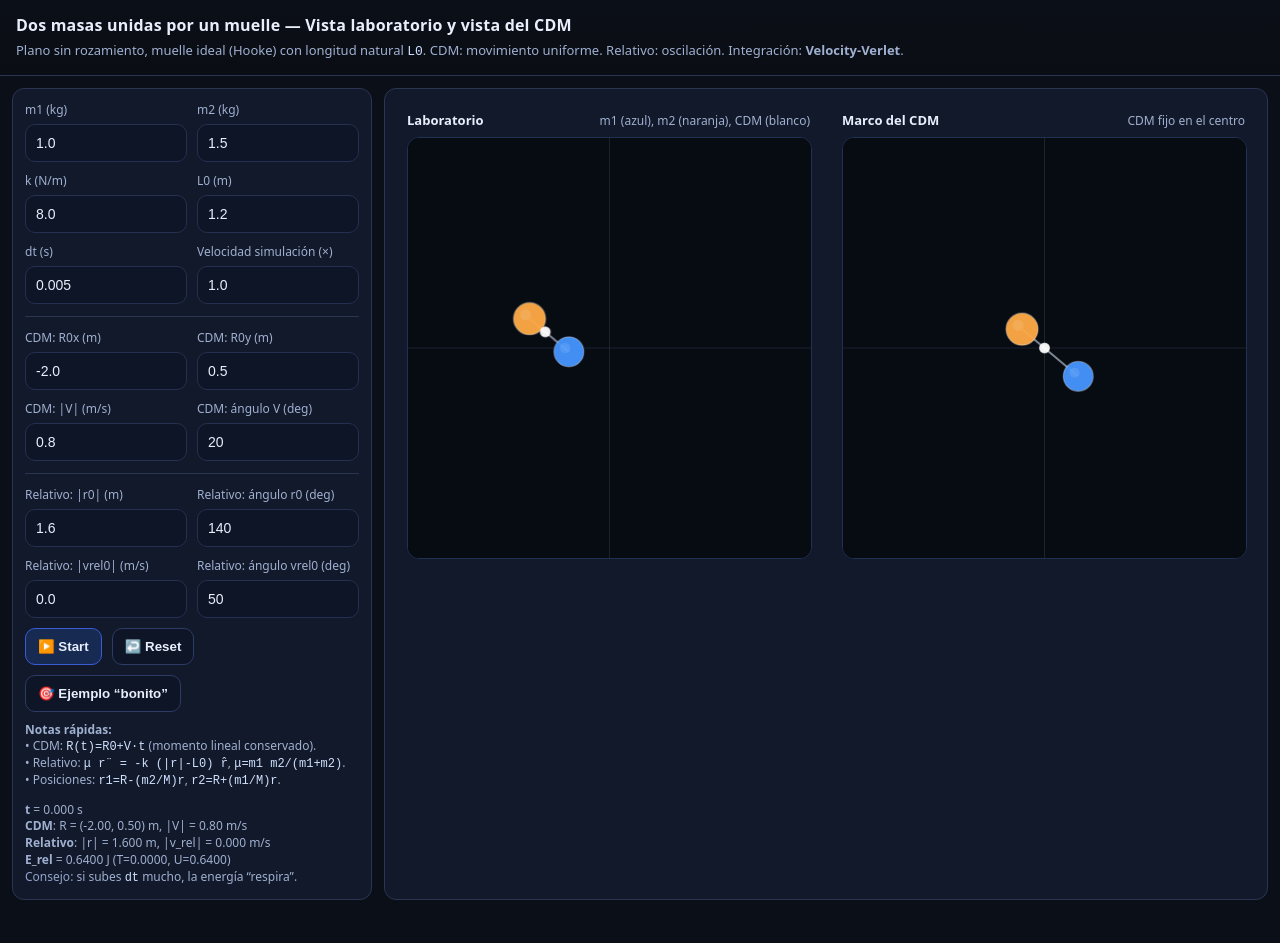
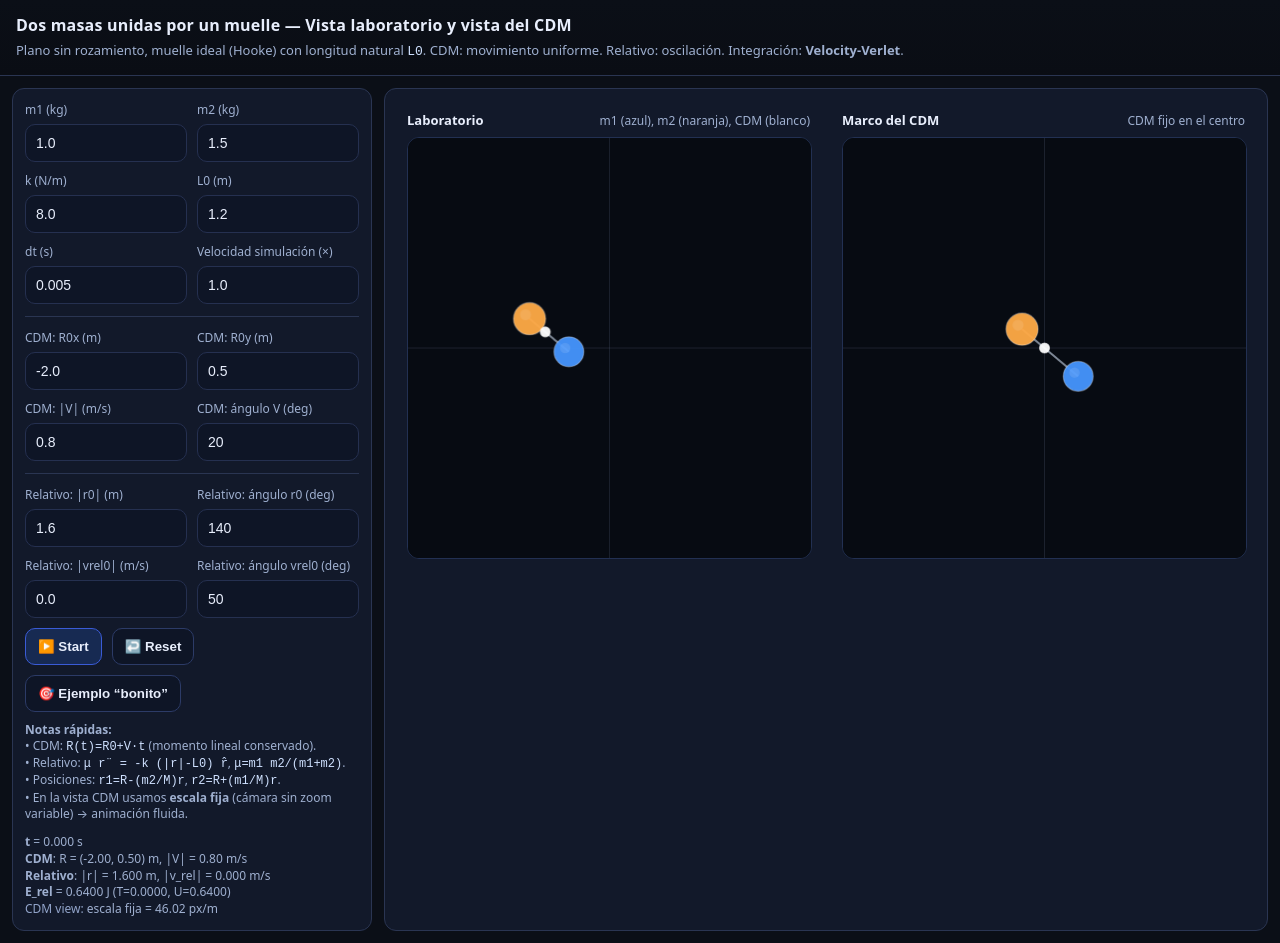
Before and after one commit to JesusSubias/potencial-armonico, a plain HTML site: page index.html in a window 1280 px wide. Before the commit the page ends 912 px from the top, so only its background shows below. Drawn offline with Linux system fonts and the light colour scheme.

Commit message:
index.html

```diff
--- a/index.html
+++ b/index.html
@@ -12,9 +12,7 @@
     header h1 { margin:0; font-size:16px; font-weight:700; letter-spacing:.2px; }
     header p { margin:6px 0 0; color:var(--muted); font-size:13px; line-height:1.3; }
     .wrap { display:grid; grid-template-columns: 360px 1fr; gap:12px; padding:12px; }
-    @media (max-width: 900px){
-      .wrap { grid-template-columns: 1fr; }
-    }
+    @media (max-width: 900px){ .wrap { grid-template-columns: 1fr; } }
     .panel { background:var(--panel); border:1px solid var(--line); border-radius:12px; overflow:hidden; }
     .controls { padding:12px; }
     .grid { display:grid; grid-template-columns: 1fr 1fr; gap:10px; }
@@ -31,9 +29,7 @@
     button.primary { background:#172a52; border-color:#3a5bd6; }
     .small { font-size:12px; color:var(--muted); margin-top:10px; line-height:1.35; }
     .canvWrap { display:grid; grid-template-columns: 1fr 1fr; gap:12px; padding:12px; }
-    @media (max-width: 900px){
-      .canvWrap { grid-template-columns: 1fr; }
-    }
+    @media (max-width: 900px){ .canvWrap { grid-template-columns: 1fr; } }
     .canvasCard { padding:10px; }
     .canvasTitle { display:flex; justify-content:space-between; align-items:baseline; margin:0 0 8px; }
     .canvasTitle b { font-size:13px; }
@@ -46,7 +42,8 @@
 <body>
 <header>
   <h1>Dos masas unidas por un muelle — Vista laboratorio y vista del CDM</h1>
-  <p>Plano sin rozamiento, muelle ideal (Hooke) con longitud natural <code>L0</code>. CDM: movimiento uniforme. Relativo: oscilación. Integración: <b>Velocity-Verlet</b>.</p>
+  <p>Plano sin rozamiento, muelle ideal (Hooke) con longitud natural <code>L0</code>.
+     CDM: movimiento uniforme. Relativo: oscilación. Integración: <b>Velocity-Verlet</b>.</p>
 </header>
 
 <div class="wrap">
@@ -140,6 +137,7 @@
         • CDM: <code>R(t)=R0+V·t</code> (momento lineal conservado).<br>
         • Relativo: <code>μ r¨ = -k (|r|-L0) r̂</code>, <code>μ=m1 m2/(m1+m2)</code>.<br>
         • Posiciones: <code>r1=R-(m2/M)r</code>, <code>r2=R+(m1/M)r</code>.<br>
+        • En la vista CDM usamos <b>escala fija</b> (cámara sin zoom variable) → animación fluida.
       </div>
     </div>
 
@@ -179,7 +177,6 @@
   function dot(a,b){ return a.x*b.x + a.y*b.y; }
   function norm(a){ return Math.hypot(a.x,a.y); }
 
-  // Draw a spring between p and q (screen coords)
   function drawSpring(ctx, p, q, coils=14, amp=8){
     const dx = q.x - p.x, dy = q.y - p.y;
     const L = Math.hypot(dx,dy);
@@ -222,18 +219,6 @@
     ctx.restore();
   }
 
-  function drawTrace(ctx, pts, color){
-    if(pts.length < 2) return;
-    ctx.save();
-    ctx.strokeStyle = color;
-    ctx.lineWidth = 1.5;
-    ctx.beginPath();
-    ctx.moveTo(pts[0].x, pts[0].y);
-    for(let i=1;i<pts.length;i++) ctx.lineTo(pts[i].x, pts[i].y);
-    ctx.stroke();
-    ctx.restore();
-  }
-
   function drawDisk(ctx, p, radius, fill, stroke="rgba(255,255,255,0.3)"){
     ctx.save();
     ctx.beginPath();
@@ -243,7 +228,6 @@
     ctx.strokeStyle = stroke;
     ctx.lineWidth = 1.2;
     ctx.stroke();
-    // highlight suave
     ctx.beginPath();
     ctx.arc(p.x - radius*0.25, p.y - radius*0.25, radius*0.35, 0, 2*Math.PI);
     ctx.fillStyle = "rgba(255,255,255,0.10)";
@@ -251,7 +235,7 @@
     ctx.restore();
   }
 
-  // --- Canvas setup (NO resize cada frame) ---
+  // --- Canvas setup (no resize each frame) ---
   const cLab = $("cLab");
   const cCOM = $("cCOM");
   const ctxLab = cLab.getContext("2d");
@@ -263,7 +247,7 @@
     canvas.width = Math.floor(rect.width * dpr);
     canvas.height = Math.floor(rect.height * dpr);
     const ctx = canvas.getContext("2d");
-    ctx.setTransform(dpr,0,0,dpr,0,0); // dibujar en px CSS
+    ctx.setTransform(dpr,0,0,dpr,0,0); // draw in CSS pixels
     return {w: rect.width, h: rect.height};
   }
 
@@ -295,10 +279,13 @@
   // Relative motion (r and vrel)
   let r, vrel;
 
-  // Traces
-  const traceLab = []; // CDM in lab frame
-  const traceCOM = []; // mass2 in COM frame
-  const TRACE_MAX = 800;
+  // Traces stored in WORLD coords (meters), not pixels
+  const traceR_world = [];   // COM path in lab frame, points = {x,y} in meters
+  const traceR2c_world = []; // mass2 path in COM frame, points = {x,y} in meters
+  const TRACE_MAX = 900;
+
+  // Fixed camera scale for COM view (computed once on reset)
+  let fixedScaleCOM = 1;
 
   function readInputs(){
     m1 = parseFloat($("m1").value);
@@ -326,18 +313,6 @@
     vrel = vec(vrelmag*Math.cos(vrelang), vrelmag*Math.sin(vrelang));
   }
 
-  function reset(){
-    running = false;
-    $("toggle").textContent = "▶️ Start";
-    t = 0;
-    acc = 0;          // IMPORTANTÍSIMO: limpiar acumulador
-    last = null;      // para que no haya salto al reanudar
-    readInputs();
-    traceLab.length = 0;
-    traceCOM.length = 0;
-    render();         // pinta una vez ya estable
-  }
-
   // Relative acceleration a_rel(r) = -(k/mu)(|r|-L0) r_hat
   function aRel(rr){
     const d = norm(rr);
@@ -359,17 +334,64 @@
     t += dt;
   }
 
+  // --- Animation loop (accumulator) ---
+  let last = null;
+  let acc = 0;
+
+  function reset(){
+    running = false;
+    $("toggle").textContent = "▶️ Start";
+    t = 0;
+    acc = 0;
+    last = null;
+
+    readInputs();
+
+    traceR_world.length = 0;
+    traceR2c_world.length = 0;
+
+    // Fixed scale for COM view (no zoom breathing)
+    const rLen0 = Math.max(1e-6, norm(r));
+    const spanCOM = Math.max(2.5, 2.2*rLen0); // meters of half-span-ish
+    fixedScaleCOM = Math.min(comSize.w, comSize.h) * 0.40 / spanCOM;
+
+    render();
+  }
+
+  function drawTraceWorld(ctx, ptsWorld, centerWorld, scale, w, h, color){
+    if(ptsWorld.length < 2) return;
+    ctx.save();
+    ctx.strokeStyle = color;
+    ctx.lineWidth = 1.5;
+    ctx.beginPath();
+    const p0 = worldToScreen(ptsWorld[0], centerWorld, scale, w, h);
+    ctx.moveTo(p0.x, p0.y);
+    for(let i=1;i<ptsWorld.length;i++){
+      const pi = worldToScreen(ptsWorld[i], centerWorld, scale, w, h);
+      ctx.lineTo(pi.x, pi.y);
+    }
+    ctx.stroke();
+    ctx.restore();
+  }
+
   function render(){
     // Compute positions
     const R = add(R0, mul(V, t)); // CDM
     const r1 = sub(R, mul(r, m2/M));
     const r2 = add(R, mul(r, m1/M));
 
-    // Choose scales
+    // Update traces in WORLD coords
+    traceR_world.push({x:R.x, y:R.y});
+    if(traceR_world.length > TRACE_MAX) traceR_world.shift();
+
+    const r2c = sub(r2, R); // COM frame position of mass2
+    traceR2c_world.push({x:r2c.x, y:r2c.y});
+    if(traceR2c_world.length > TRACE_MAX) traceR2c_world.shift();
+
+    // --- LAB view scale (can vary; it's fine here) ---
     const rLen = norm(r);
     const spanLab = Math.max(3.0, 2.2*rLen + 1.5);
     const scaleLab = Math.min(labSize.w, labSize.h) * 0.40 / spanLab;
-    const scaleCOM = Math.min(comSize.w, comSize.h) * 0.40 / Math.max(2.5, 2.2*rLen);
 
     // --- LAB ---
     ctxLab.clearRect(0,0,labSize.w, labSize.h);
@@ -378,13 +400,12 @@
     drawAxes(ctxLab, labSize.w, labSize.h);
 
     const centerLabWorld = vec(0,0);
+
+    drawTraceWorld(ctxLab, traceR_world, centerLabWorld, scaleLab, labSize.w, labSize.h, "rgba(255,255,255,0.30)");
+
     const sR  = worldToScreen(R,  centerLabWorld, scaleLab, labSize.w, labSize.h);
     const s1  = worldToScreen(r1, centerLabWorld, scaleLab, labSize.w, labSize.h);
     const s2  = worldToScreen(r2, centerLabWorld, scaleLab, labSize.w, labSize.h);
-
-    traceLab.push(sR);
-    if(traceLab.length > TRACE_MAX) traceLab.shift();
-    drawTrace(ctxLab, traceLab, "rgba(255,255,255,0.30)");
 
     ctxLab.save();
     ctxLab.strokeStyle = "rgba(220,235,255,0.55)";
@@ -398,23 +419,22 @@
     drawDisk(ctxLab, s2, rad2, "rgba(255,170,70,0.95)");
     drawDisk(ctxLab, sR, 5, "rgba(255,255,255,0.95)", "rgba(255,255,255,0.6)");
 
-    // --- COM FRAME ---
+    // --- COM frame (fixed scale!!) ---
     ctxCOM.clearRect(0,0,comSize.w, comSize.h);
     ctxCOM.fillStyle = "#070b12";
     ctxCOM.fillRect(0,0,comSize.w, comSize.h);
     drawAxes(ctxCOM, comSize.w, comSize.h);
 
+    const centerCOMWorld = vec(0,0);
+
+    drawTraceWorld(ctxCOM, traceR2c_world, centerCOMWorld, fixedScaleCOM, comSize.w, comSize.h, "rgba(255,170,70,0.30)");
+
     const r1c = sub(r1, R);
-    const r2c = sub(r2, R);
+    const r2c_now = sub(r2, R);
 
-    const centerCOMWorld = vec(0,0);
-    const s1c = worldToScreen(r1c, centerCOMWorld, scaleCOM, comSize.w, comSize.h);
-    const s2c = worldToScreen(r2c, centerCOMWorld, scaleCOM, comSize.w, comSize.h);
-    const s0c = worldToScreen(vec(0,0), centerCOMWorld, scaleCOM, comSize.w, comSize.h);
-
-    traceCOM.push(s2c);
-    if(traceCOM.length > TRACE_MAX) traceCOM.shift();
-    drawTrace(ctxCOM, traceCOM, "rgba(255,170,70,0.30)");
+    const s1c = worldToScreen(r1c, centerCOMWorld, fixedScaleCOM, comSize.w, comSize.h);
+    const s2c = worldToScreen(r2c_now, centerCOMWorld, fixedScaleCOM, comSize.w, comSize.h);
+    const s0c = worldToScreen(vec(0,0), centerCOMWorld, fixedScaleCOM, comSize.w, comSize.h);
 
     ctxCOM.save();
     ctxCOM.strokeStyle = "rgba(220,235,255,0.55)";
@@ -437,28 +457,22 @@
       `<b>CDM</b>: R = (${R.x.toFixed(2)}, ${R.y.toFixed(2)}) m, |V| = ${norm(V).toFixed(2)} m/s<br>` +
       `<b>Relativo</b>: |r| = ${d.toFixed(3)} m, |v_rel| = ${norm(vrel).toFixed(3)} m/s<br>` +
       `<b>E_rel</b> = ${(Trel+Urel).toFixed(4)} J  (T=${Trel.toFixed(4)}, U=${Urel.toFixed(4)})<br>` +
-      `<span style="color:rgba(160,180,220,0.9)">Consejo:</span> si subes <code>dt</code> mucho, la energía “respira”.`;
+      `<span style="color:rgba(160,180,220,0.9)">CDM view:</span> escala fija = ${fixedScaleCOM.toFixed(2)} px/m`;
   }
-
-  // --- Animation loop (con acumulador: suave) ---
-  let last = null;
-  let acc = 0;
 
   function loop(ts){
     if(last === null) last = ts;
-    const elapsed = (ts - last) / 1000; // s reales
+    const elapsed = (ts - last) / 1000;
     last = ts;
 
     if(running){
       acc += elapsed * speed;
 
-      // Evitar acumulación brutal si el navegador se “duerme”
-      const maxAcc = 0.25; // s
+      const maxAcc = 0.25;
       if(acc > maxAcc) acc = maxAcc;
 
       let steps = 0;
-      const maxStepsPerFrame = 700;
-
+      const maxStepsPerFrame = 900;
       while(acc >= dt && steps < maxStepsPerFrame){
         step();
         acc -= dt;
@@ -500,6 +514,10 @@
 
   window.addEventListener("resize", () => {
     initCanvases();
+    // Recalcula escala fija para CDM en el nuevo tamaño
+    const rLen0 = Math.max(1e-6, norm(r));
+    const spanCOM = Math.max(2.5, 2.2*rLen0);
+    fixedScaleCOM = Math.min(comSize.w, comSize.h) * 0.40 / spanCOM;
     render();
   });
 
```
